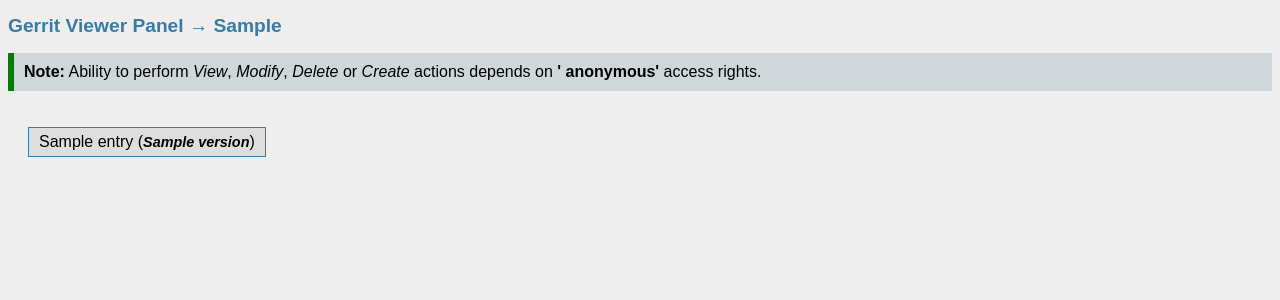
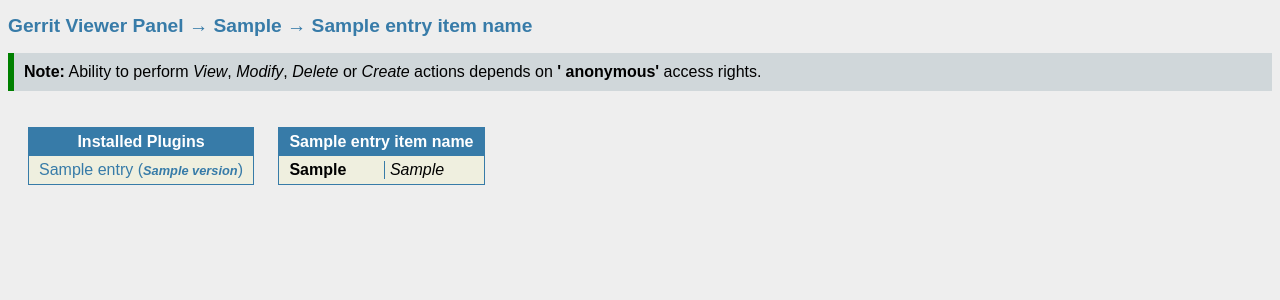
Before and after one commit to tivaliy/gerrit-quick-viewer, a Flask app: template gerritviewer/templates/plugin.html in a window 1280 px wide. Shown: the part 80-380 px from the top of the page. Run offline with Flask 2, Linux system fonts and the light colour scheme; the template is opened without the code that fills it: most values are stand-ins (such as "Sample title", 1, 10 or a date in 2020).

Commit message:
Add ability to fetch info for specific plugin
This patch adds ability to fetch and display information
about specific plugin from Gerrit Code Review

```diff
--- a/gerritviewer/gerrit-viewer.py
+++ b/gerritviewer/gerrit-viewer.py
@@ -69,9 +69,10 @@ def logout():
 
 
 @app.route('/plugins')
-def plugins():
+@app.route('/plugins/<plugin_id>')
+def plugins(plugin_id=None):
     gerrit_version, error = get_version()
-    gerrit_plugins = None
+    gerrit_plugins, plugin = None, None
     username = session.get('username')
     password = session.get('password')
     connection = client.connect(GERRIT_URL,
@@ -80,6 +81,8 @@ def plugins():
     plugin_client = client.get_client('plugin', connection=connection)
     try:
         gerrit_plugins = plugin_client.get_all()
+        if plugin_id:
+            plugin = plugin_client.get_by_id(plugin_id)
     except (requests.ConnectionError, client_error.HTTPError) as error:
         app.logger.error(error)
     return render_template('plugin.html',
@@ -88,7 +91,9 @@ def plugins():
                            gerrit_url=GERRIT_URL,
                            gerrit_version=gerrit_version,
                            entry_category='plugins',
-                           entries=gerrit_plugins)
+                           entries=gerrit_plugins,
+                           entry_item=plugin,
+                           entry_item_name=plugin['id'] if plugin else None)
 
 
 def get_version():
--- a/gerritviewer/static/style.css
+++ b/gerritviewer/static/style.css
@@ -128,13 +128,14 @@ dd {
 /*--------------------- Entries Style ---------------- */
 
 .entries {
+    vertical-align: top;
     border: 1px solid #377BA8;
     padding: 0;
     margin: 20px 0 0 20px;
     display: inline-block;
 }
 
-.entries ul,li {
+.entries ul, li {
     list-style-type: none;
 }
 
@@ -149,6 +150,22 @@ dd {
 }
 
 .entries em {
-    font-size: 0.9em;
+    font-size: 0.8em;
     font-weight: bold;
 }
+
+.entries li.tbl_header {
+    background: #377BA8;
+    color: #FFF;
+    text-align: center;
+    font-weight: 700;
+}
+
+.entries .item {
+    width: 80px;
+    float: left;
+    padding-right: 15px;
+    display: inline-block;
+    border-right: 1px solid #377BA8;
+    font-weight: 700;
+}
--- a/gerritviewer/templates/index.html
+++ b/gerritviewer/templates/index.html
@@ -2,7 +2,8 @@
 {% block body %}
   <h2>
     <a href="{{ url_for('index') }}">Gerrit Viewer Panel</a>
-    {% if entry_category %} &#8594; <a href="{{ entry_category }}">{{ entry_category|capitalize }}</a> {% endif %}
+    {% if entry_category %} &#8594; <a href="{{ url_for(entry_category) }}">{{ entry_category|capitalize }}</a> {% endif %}
+    {% if entry_item %} &#8594; <a href="{{ entry_item_name }}">{{ entry_item_name }}</a> {% endif %}
   </h2>
   <p class="note">
     <strong>Note:</strong> Ability to perform <i>View</i>, <i>Modify</i>, <i>Delete</i> or <i>Create</i> actions depends on
@@ -10,6 +11,6 @@
   </p>
   {% if error %}<p class="error"><strong>Error:</strong> {{ error }}</p>{% endif %}
   {% if entries %}
-    {% block entries %}{% endblock %}
+    <div class="content">{% block entries %}{% endblock %}</div>
   {% endif %}
 {% endblock %}
--- a/gerritviewer/templates/plugin.html
+++ b/gerritviewer/templates/plugin.html
@@ -1,10 +1,25 @@
 {% extends "index.html" %}
 {% block entries %}
   <ul class="entries">
+        <li class="tbl_header">Installed Plugins</li>
     {% for plugin_name, plugin_details in entries.items() %}
-      <li>{{ plugin_name }} (<em>{{ plugin_details['version'] }}</em>)</li>
+      <li>
+        <a href="{{ url_for('plugins', plugin_id=plugin_name) }}">
+          {{ plugin_name }} (<em>{{ plugin_details['version'] }}</em>)
+        </a>
+      </li>
     {% else %}
       <li><em>No entries here so far</em></li>
     {% endfor %}
   </ul>
+    {% if entry_item %}
+      <ul class="entries">
+        <li class="tbl_header">{{ entry_item_name }}</li>
+        {% for k, v in entry_item.items() %}
+          <li>
+            <div class="item">{{ k }}</div><i>&nbsp;{{ v }}</i>
+          </li>
+        {% endfor %}
+      </ul>
+    {% endif %}
 {% endblock %}
```
